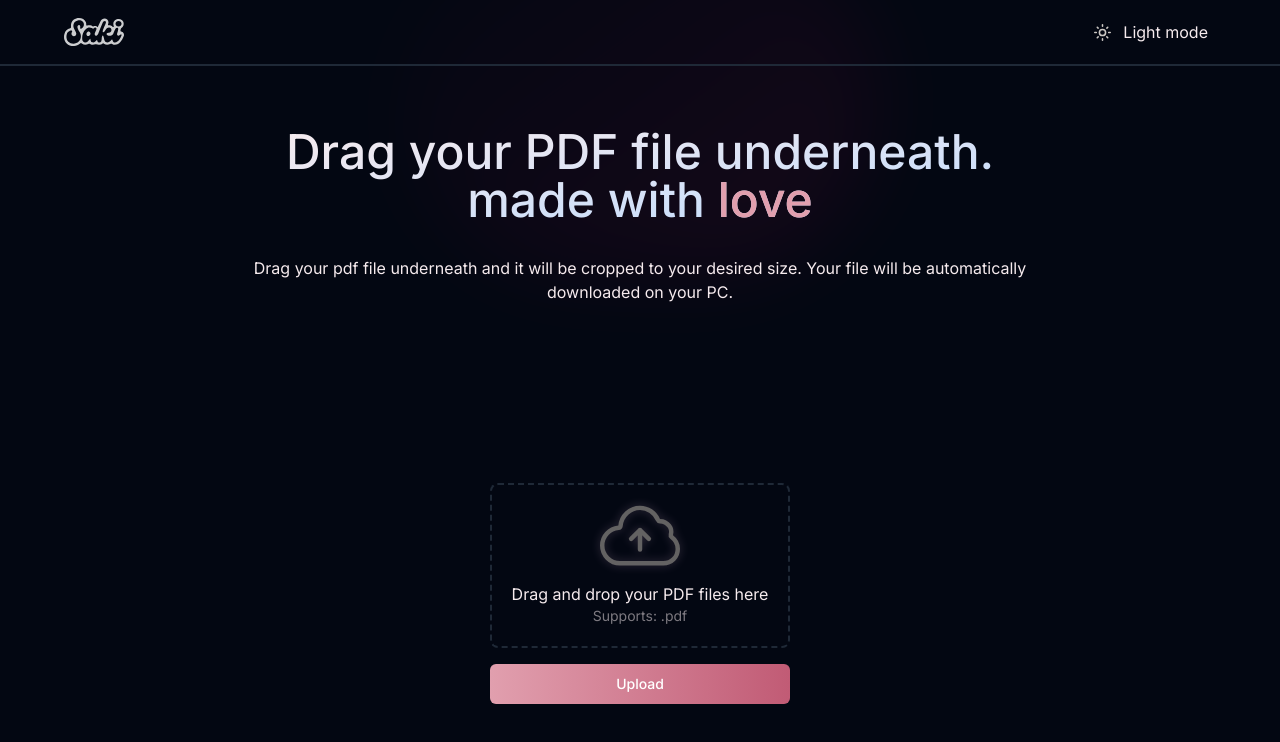
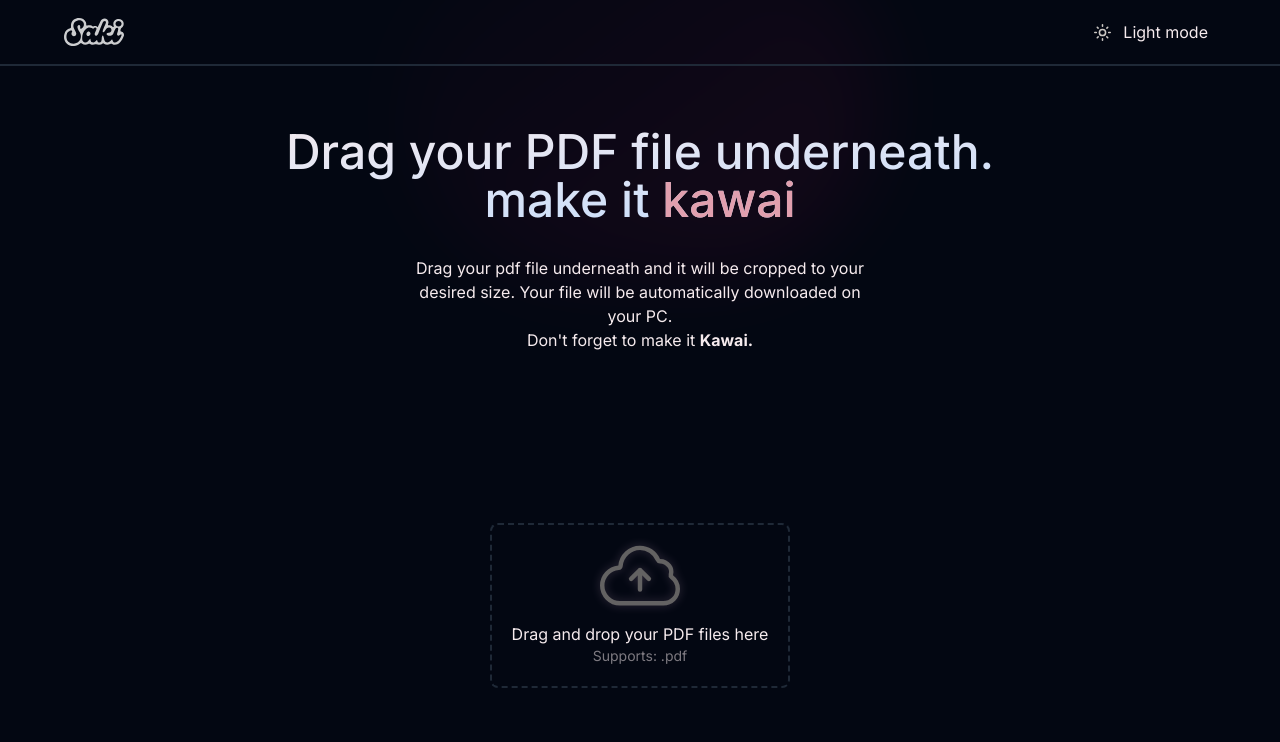
Before and after one commit to julienmatondotezolo/saki-tickets, a Next.js app: page / in a window 1280 px wide. Shown: the top 742 px of the page. Built offline with nearby package versions, Linux system fonts and the light colour scheme.

Commit message:
New format and showing upload button conditionally

```diff
--- a/src/app/(pages)/page.tsx
+++ b/src/app/(pages)/page.tsx
@@ -6,17 +6,20 @@ export default function Home() {
   return (
     <>
       <Navigation />
-      <main className="relative flex min-h-screen flex-col items-center justify-between p-24">
+      <main className="relative flex w-full min-h-screen flex-col items-center justify-between p-24">
         <div className="absolute flex place-items-center before:absolute before:h-[300px] before:w-full sm:before:w-[480px] before:-translate-x-1/2 before:rounded-full before:bg-gradient-radial before:from-purple-500 before:to-transparent before:blur-2xl before:content-[''] after:absolute after:-z-20 after:h-[180px] after:w-full sm:after:w-[240px] after:translate-x-1/3 after:bg-gradient-conic after:from-pink-200 after:via-pink-800 after:blur-2xl after:content-[''] before:dark:bg-gradient-to-br before:dark:from-transparent before:dark:to-pink-700 before:dark:opacity-10 after:dark:from-sky-900 after:dark:via-[#ff01d9] after:dark:opacity-40 before:lg:h-[360px] z-[-1]"></div>
-        <article className="pt-8 w-full flex flex-wrap justify-center text-center space-y-8">
+        <article className="pt-8 w-full flex flex-col flex-wrap justify-center text-center space-y-8">
           <h1 className="font-medium text-5xl text-foreground dark:gradientWhiteText">
             Drag your PDF file underneath.
             <br />
-            made with <span className=" text-secondary-pink">love</span>
+            make it <span className=" text-secondary-pink">kawai</span>
           </h1>
-          <p className="text-grey dark:text-grey-blue sm:w-3/4 w-full">
+          <p className="text-grey dark:text-grey-blue sm:w-full md:w-5/12 w-full m-auto">
             Drag your pdf file underneath and it will be cropped to your desired
-            size. Your file will be automatically downloaded on your PC.
+            size. Your file will be automatically downloaded on your PC. <br />
+            <span>
+              Don&apos;t forget to make it <b>Kawai.</b>
+            </span>
           </p>
         </article>
         <PdfDropZone />
--- a/src/app/api/upload/route.ts
+++ b/src/app/api/upload/route.ts
@@ -24,24 +24,21 @@ export async function POST(request: NextRequest) {
       const cropBox = {
         x: 0,
         y: 0,
-        width: 2455,
-        height: 1708,
+        width: 400 + 100,
+        height: 800,
       };
 
       // Create a new page with the crop box dimensions
       const newPage = pdfDoc.addPage([cropBox.width, cropBox.height]);
 
-      const num = 220;
-
       // Embed the original page into the document
       const embeddedPage = await pdfDoc.embedPage(page, {
-        left: 0,
-        right: 595,
-        bottom: 200 + num,
-        top: 615 + num,
+        left: 19.75 + 7,
+        right: 397.01 - 95,
+        bottom: 303.18 + 98,
+        top: 822.25,
       });
 
-      // Check if the PDF has more than 1 page
       newPage.drawPage(embeddedPage, {
         x: cropBox.x,
         y: cropBox.y,
--- a/src/components/uploadDocuments/PdfDropZone.tsx
+++ b/src/components/uploadDocuments/PdfDropZone.tsx
@@ -150,9 +150,11 @@ const PdfDropZone: React.FC<PdfDropZoneProps> = () => {
           ""
         )}
       </article>
-      <Button type="submit" className="w-full">
-        Upload
-      </Button>
+      {file && (
+        <Button type="submit" className="w-full">
+          Upload
+        </Button>
+      )}
     </form>
   );
 };
```
